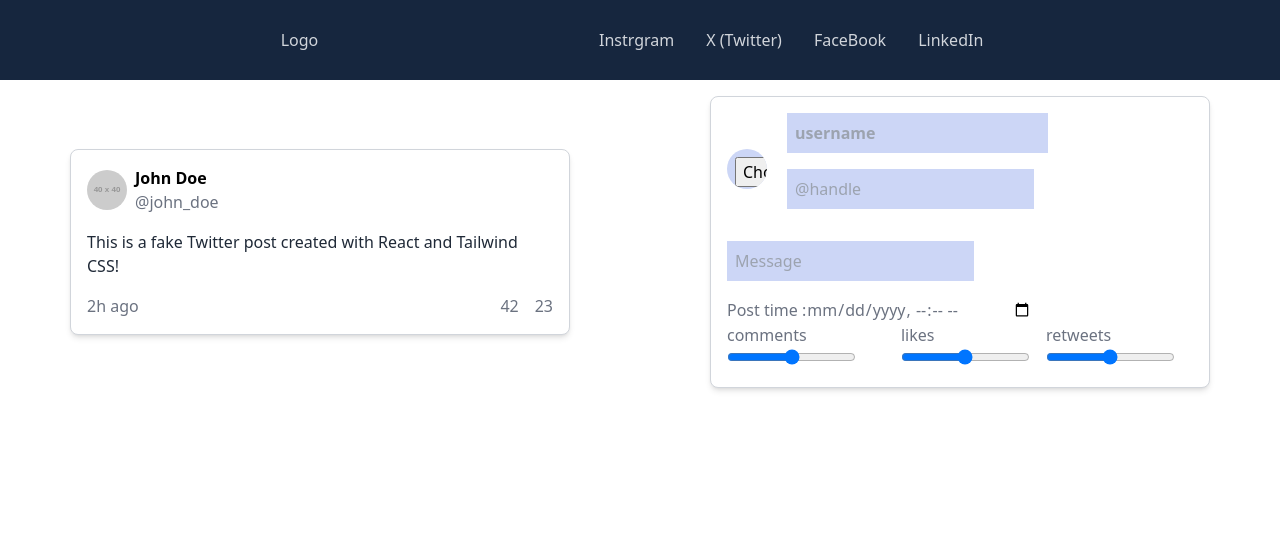
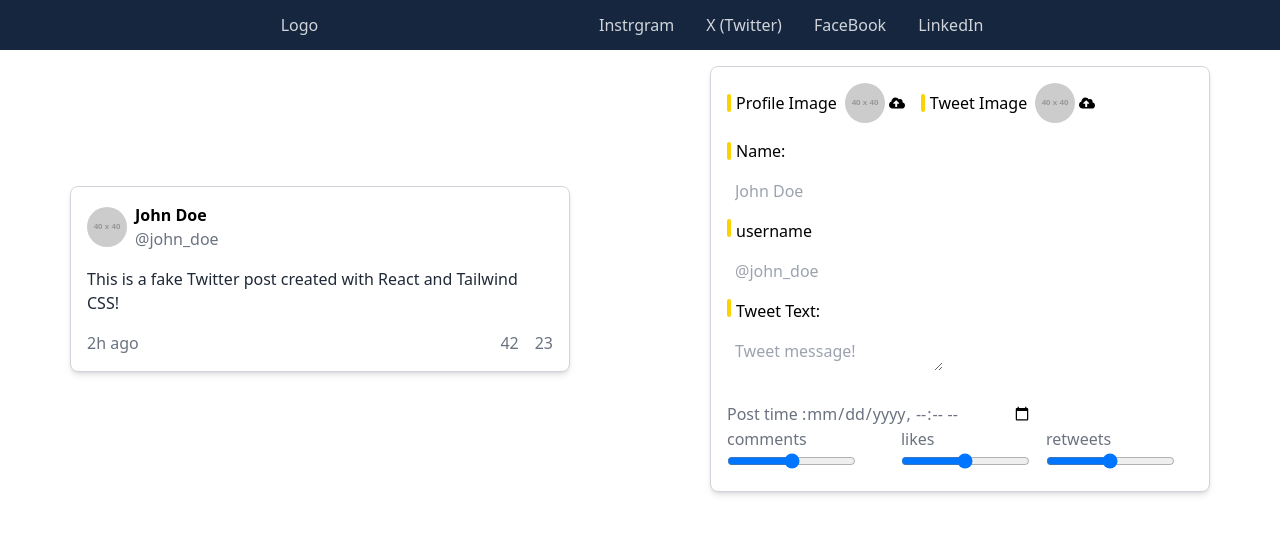
Before and after one commit to Rsingh1996/social-media-fakepost, a React (Vite) app: page / in a window 1280 px wide. Shown: the top 534 px of the page. Built offline with nearby package versions, Linux system fonts and the light colour scheme.

Commit message:
styling create post component

```diff
--- a/package.json
+++ b/package.json
@@ -13,7 +13,8 @@
   },
   "dependencies": {
     "react": "^18.2.0",
-    "react-dom": "^18.2.0"
+    "react-dom": "^18.2.0",
+    "react-icons": "^5.0.1"
   },
   "devDependencies": {
     "@types/react": "^18.2.43",
--- a/src/component/CreateTwitterPost.jsx
+++ b/src/component/CreateTwitterPost.jsx
@@ -1,39 +1,77 @@
 import React from "react";
+import { FaCloudUploadAlt } from "react-icons/fa";
+
 import TwitterPost from "./TwitterPost";
 const CreateTwitterPost = () => {
   return (
     <div className="container flex items-center justify-center mx-auto p-4">
       <div className="max-w-[500px] bg-white border border-gray-300 rounded-lg p-4 mb-4 shadow-md">
         <div className="flex items-center mb-4">
+          <div className="flex items-center mr-4">
+            <span></span>
+            <label className="mr-2">Profile Image</label>
+            <img
+              src="https://via.placeholder.com/40"
+              alt="Profile"
+              className="rounded-full w-10 h-10 mr-1"
+            />
+            <button type="button" className=" cursor-pointer">
+              <FaCloudUploadAlt />
               <input
-            className="rounded-full w-10 h-10 mr-5 bg-[#ccd6f6] p-2"
+                className=" hidden rounded-full w-10 h-10 mr-5 bg-[#ccd6f6] p-2"
                 type="file"
                 name="uploader"
                 id="uploader"
                 accept="image/*"
                 capture
               />
-
+            </button>
+          </div>
+          <div className="flex items-center">
+            <span></span>
+            <label className="mr-2">Tweet Image</label>
+            <img
+              src="https://via.placeholder.com/40"
+              alt="Profile"
+              className="rounded-full w-10 h-10 mr-1"
+            />
+            <button type="button" className=" cursor-pointer">
+              <FaCloudUploadAlt />
+              <input
+                className=" hidden rounded-full w-10 h-10 mr-5 bg-[#ccd6f6] p-2"
+                type="file"
+                name="uploader"
+                id="uploader"
+                accept="image/*"
+                capture
+              />
+            </button>
+          </div>
+        </div>
+        <div className="flex flex-col">
           <div>
-            <input
-              className="font-bold bg-[#ccd6f6] p-2"
-              type="text"
-              placeholder="username"
-            />
-            <br />
-            <input
-              className="text-gray-500 bg-[#ccd6f6] p-2 my-4"
-              type="text"
-              placeholder="@handle"
+            <div className="flex items-center ">
+              <span></span>
+              <label>Name:</label>
+            </div>
+            <input className=" p-2 my-2" type="text" placeholder="John Doe" />
+            <div>
+              <span></span>
+              <label>username</label>
+            </div>
+            <input className="p-2 my-2" type="text" placeholder="@john_doe" />
+            <div>
+              <span></span>
+              <label>Tweet Text:</label>
+            </div>
+            <textarea
+              className="p-2 my-2 h-[40px]"
+              placeholder="Tweet message!"
+              name="messgae"
             />
           </div>
         </div>
-        <input
-          className="text-gray-800 bg-[#ccd6f6] p-2"
-          placeholder="Message"
-          name="messgae"
-          rows={10}
-        />
+
         <div className="flex flex-col justify-between mt-4 text-gray-500">
           <div>
             <label>Post time :</label>
--- a/src/component/Navbar.jsx
+++ b/src/component/Navbar.jsx
@@ -2,7 +2,7 @@ import React from "react";
 
 const Navbar = () => {
   return (
-    <div className="w-full h-[80px] flex justify-evenly items-center px-4 bg-[#16263e] text-gray-300 ">
+    <div className="w-full h-[50px] flex justify-evenly items-center px-4 bg-[#16263e] text-gray-300 ">
       <div>Logo</div>
       <ul className=" flex justify-evenly ">
         <li>Instrgram</li>
--- a/src/index.css
+++ b/src/index.css
@@ -13,4 +13,12 @@
     @apply px-4;
     @apply cursor-pointer;
   }
+  span {
+    width: 4px;
+    height: 18px;
+    float: left;
+    background-color: #fcd200;
+    margin-right: 5px;
+    border-radius: 10px;
+  }
 }
```
Also changed, not shown: 1 other file (tests, documents, lock files or other folders). Lines whose indentation alone changed are shown as unchanged.
